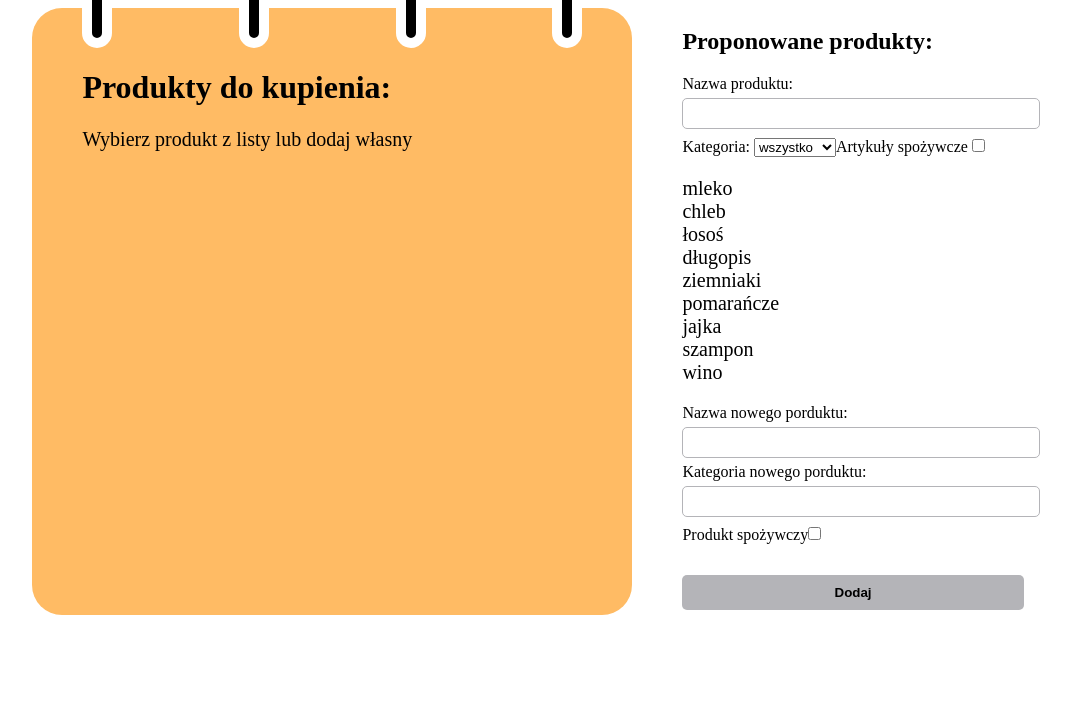
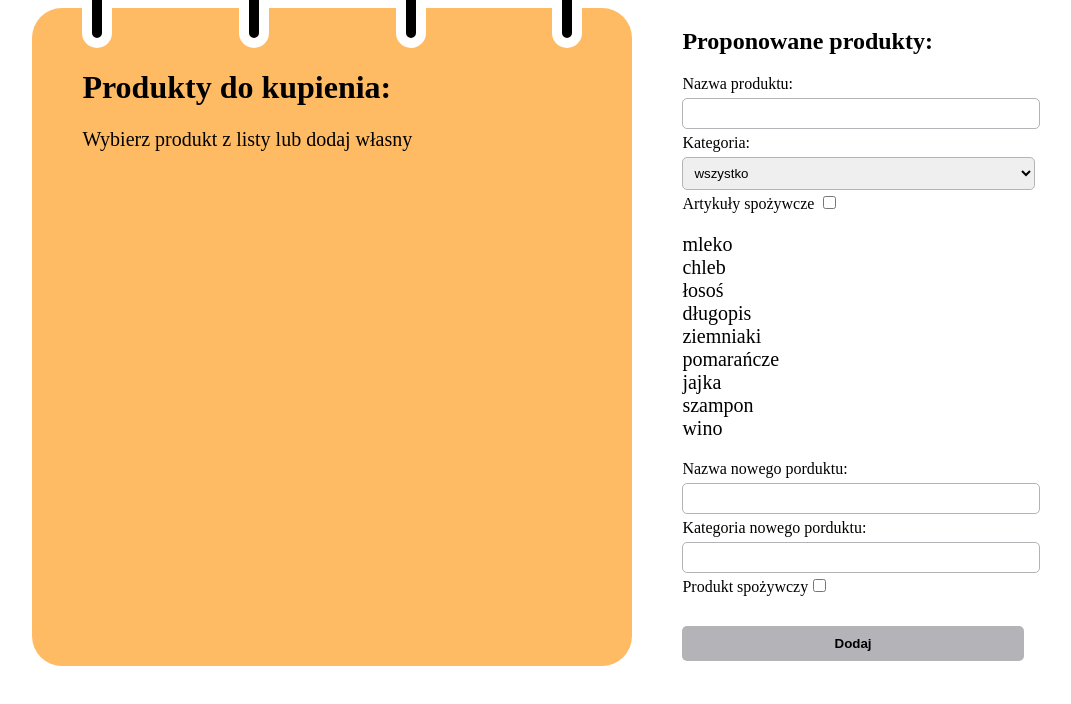
Before and after one commit to IlonaGasiewska/shoping-list-react, a React (Create React App) app in the folder shopping-app/: page / in a window 1280 px wide. Shown: the top 704 px of the page, without its empty margins (93-1164 px from the left). Built offline with nearby package versions, Linux system fonts and the light colour scheme.

Commit message:
added function deleting items in shoppinglist

```diff
--- a/shopping-app/src/App.js
+++ b/shopping-app/src/App.js
@@ -1,30 +1,52 @@
-import './App.css';
-import ShopingList from "./components/ShoppingList/ShoppingList.jsx"
-import ProductsList from './components/ProductsList/ProductsList.jsx';
-import { useState } from 'react';
-
+import "./App.css";
+import ShopingList from "./components/ShoppingList/ShoppingList.jsx";
+import ProductsList from "./components/ProductsList/ProductsList.jsx";
+import { useState } from "react";
 
 function App() {
-
   const [shoppingList, setShoppingList] = useState([]);
 
   const addProduct = (productPassed) => {
     let key;
-    shoppingList.length === 0 ? key = 0 : key = shoppingList[shoppingList.length -1].key + 1;
-    const product = { name: productPassed.name, key, category: productPassed.category, food: productPassed.food};
-    setShoppingList(prev => [...prev, product]);
-  }
+    shoppingList.length === 0
+      ? (key = 0)
+      : (key = shoppingList[shoppingList.length - 1].key + 1);
+    const product = {
+      name: productPassed.name,
+      key,
+      category: productPassed.category,
+      food: productPassed.food,
+      completed: false,
+    };
+    setShoppingList((prev) => [...prev, product]);
+  };
 
   const deleteProduct = (productKey) => {
-    setShoppingList(prev => prev.filter((product) => product.key !== productKey));
-  }
+    setShoppingList((prev) =>
+      prev.filter((product) => product.key !== productKey)
+    );
+  };
+
+  const toggleProduct = (productKey) => {
+    setShoppingList((prev) =>
+      prev.map((product) =>
+        product.key === productKey
+          ? { ...product, completed: !product.completed }
+          : product
+      )
+    );
+  };
 
   return (
     <div className="App">
-      <ShopingList shoppingList={shoppingList} deleteProduct={deleteProduct}/>
-      <ProductsList addProduct={addProduct}/>
+      <ShopingList
+        shoppingList={shoppingList}
+        deleteProduct={deleteProduct}
+        toggleProduct={toggleProduct}
+      />
+      <ProductsList addProduct={addProduct} />
     </div>
   );
 }
 
-export default App
+export default App;
--- a/shopping-app/src/components/ProductAddForm/ProductAddForm.jsx
+++ b/shopping-app/src/components/ProductAddForm/ProductAddForm.jsx
@@ -11,18 +11,18 @@ function ProductAddForm({
 }) {
   return (
     <form action="">
-      <label htmlFor="productName">Nazwa nowego porduktu:</label>
+      <label htmlFor="newProductName">Nazwa nowego porduktu:</label>
       <input
         onInput={(e) => handleSetName(e)}
-        name="productName"
-        id="productName"
+        name="newProductName"
+        id="newProductName"
         value={newProductName}
         type="text"
       />
-      <label htmlFor="productCategory">Kategoria nowego porduktu:</label>
+      <label htmlFor="newProductCategory">Kategoria nowego porduktu:</label>
       <input
-        name="productCategory"
-        id="productCategory"
+        name="newProductCategory"
+        id="newProductCategory"
         onInput={(e) => handleSetNewProductCategory(e)}
         type="text"
         value={newProductCategory}
--- a/shopping-app/src/components/ProductsList/ProductsList.css
+++ b/shopping-app/src/components/ProductsList/ProductsList.css
@@ -15,6 +15,17 @@
 
 .ProductsList [type=checkbox] {
     width: min-content;
+    margin: auto;
+    margin-left: 5px;
+}
+
+select {
+    width: 93%;
+    margin-right: 100px;
+    padding: 7px;
+    border-radius: 5px;
+    border: 1px solid #B4B4B8;
+    margin: 5px 0px;
 }
 
 .ProductsList [type=button] {
--- a/shopping-app/src/components/ShoppingList/ShoppingList.jsx
+++ b/shopping-app/src/components/ShoppingList/ShoppingList.jsx
@@ -1,6 +1,11 @@
-import "./ShoppingList.css"
+import "./ShoppingList.css";
 
-function ShopingList ({ shoppingList, deleteProduct }) {
+function ShopingList({ shoppingList, deleteProduct, toggleProduct }) {
+  const handleRightClick = (event, product) => {
+    event.preventDefault();
+    toggleProduct(product.key);
+  };
+
   return (
     <div className="ShoppingList">
       <div className="springs-holder">
@@ -10,15 +15,28 @@ function ShopingList ({ shoppingList, deleteProduct }) {
         <div className="spring"></div>
       </div>
       <h1>Produkty do kupienia:</h1>
-        {shoppingList.length === 0 && <p className="emptyListMessage">Wybierz produkt z listy lub dodaj własny</p>}
+      {shoppingList.length === 0 && (
+        <p className="emptyListMessage">
+          Wybierz produkt z listy lub dodaj własny
+        </p>
+      )}
       <ul>
-            {shoppingList.map(product => (
-                <li key={product.key} onClick={() => deleteProduct(product.key)}>
+        {shoppingList.map((product) => (
+          <li
+            key={product.key}
+            onClick={() => deleteProduct(product.key)}
+            onContextMenu={(event) => handleRightClick(event, product)}
+            style={{
+              textDecoration:
+                product.completed && "line-through",
+            }}
+          >
             {product.name}
-                </li>))}
+          </li>
+        ))}
       </ul>
     </div>
   );
 }
 
-  export default ShopingList
+export default ShopingList;
```
Lines whose indentation alone changed are shown as unchanged.
